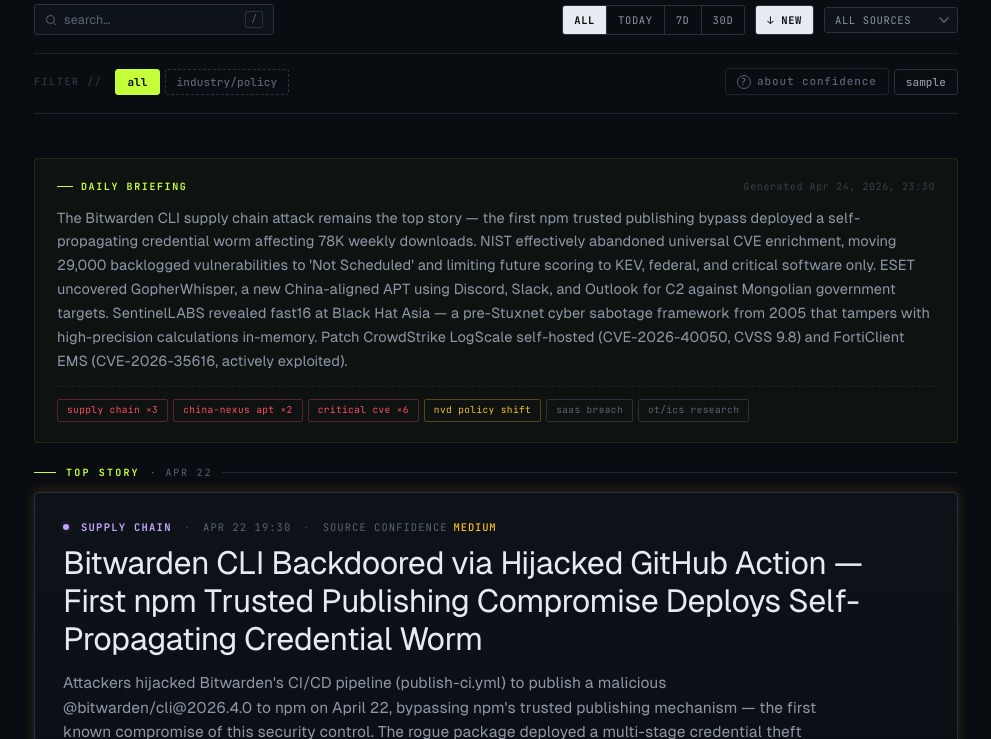
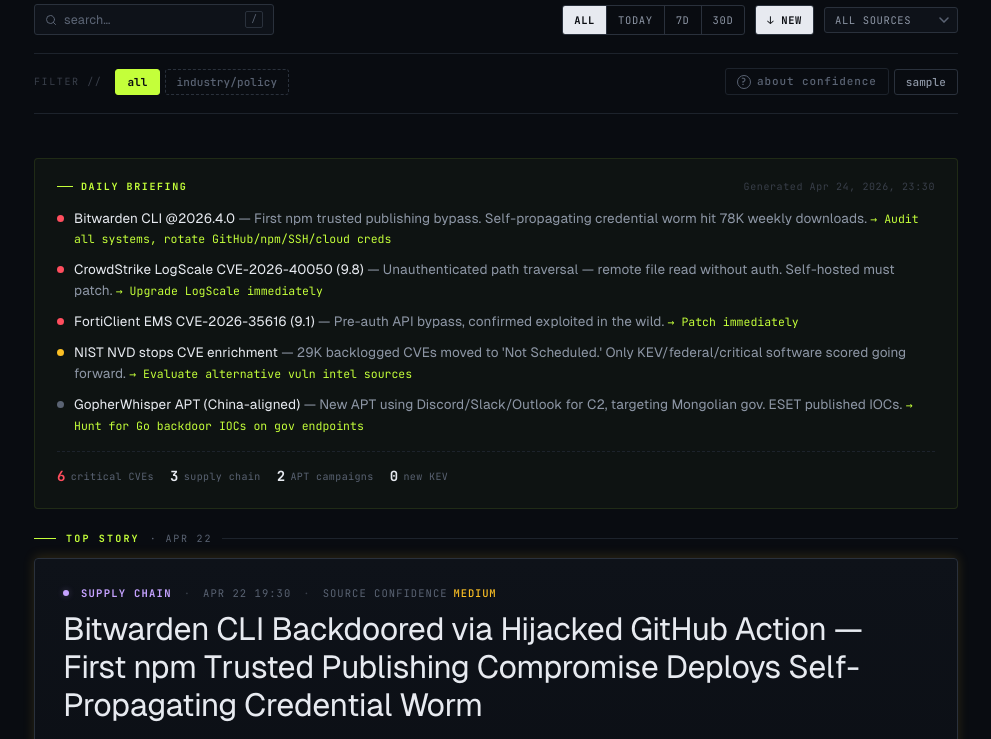
Before and after one commit to vcsk9vxw9y-debug/test-feed, a Flask app: page / in a window 1280 px wide. Shown: the part 264-1003 px from the top of the page, without its empty margins (144-1135 px from the left). Run offline with Flask 3, Linux system fonts and the light colour scheme; tables that the repository leaves empty hold one stand-in row (values such as "Sample post"); parts of the project's set-up code (start-up, migrations or seed data) failed here and were passed over.

Commit message:
feat: briefing redesign (action list), category reorder, add LICENSE
- Replace daily briefing paragraph+themes with prioritized action list
- Add severity dots, action tags, stat row to briefing UI
- Rewrite _load_daily_briefing() with action/stats validation
- Cap generated_at at 40 chars (Aegis finding)
- Move Identity & Access above Ransomware in category priority
- Add source-available license (non-commercial/non-enterprise)

```diff
--- a/app.py
+++ b/app.py
@@ -17,7 +17,7 @@ from scheduler import EXCLUSIONS, FEEDS, fetch_all_feeds, prune_deleted_reddit_p
 TOP_STORY_PATH = os.path.join(os.path.dirname(__file__), "config", "top_story.yml")
 TOP_STORY_REQUIRED = ("title", "summary", "url", "source_name", "published_at")
 DAILY_BRIEFING_PATH = os.path.join(os.path.dirname(__file__), "config", "daily_briefing.yml")
-DAILY_BRIEFING_REQUIRED = ("body", "generated_at")
+DAILY_BRIEFING_REQUIRED = ("actions", "generated_at")
 
 app = Flask(__name__)
 
@@ -476,26 +476,56 @@ def _load_daily_briefing():
     if missing:
         return {"active": False}
 
-    # Sanitize themes: each must be a dict with label, count, severity
-    raw_themes = data.get("themes") or []
-    themes = []
-    for t in raw_themes:
-        if not isinstance(t, dict):
+    # Validate actions: each must have severity, title, description
+    VALID_SEVERITIES = {"critical", "high", "medium"}
+    raw_actions = data.get("actions") or []
+    if not isinstance(raw_actions, list) or len(raw_actions) == 0:
+        return {"active": False}
+
+    actions = []
+    for a in raw_actions:
+        if not isinstance(a, dict):
             continue
-        label = str(t.get("label", "")).strip()
+        title = str(a.get("title", "")).strip()
+        description = str(a.get("description", "")).strip()
+        severity = str(a.get("severity", "medium")).strip().lower()
+        if not title or not description:
+            continue
+        if severity not in VALID_SEVERITIES:
+            severity = "medium"
+        action_text = str(a.get("action", "")).strip()
+        entry = {
+            "severity": severity,
+            "title": title[:200],
+            "description": description[:500],
+        }
+        if action_text:
+            entry["action"] = action_text[:200]
+        actions.append(entry)
+
+    if not actions:
+        return {"active": False}
+
+    # Validate stats (optional)
+    raw_stats = data.get("stats") or []
+    stats = []
+    for s in raw_stats:
+        if not isinstance(s, dict):
+            continue
+        label = str(s.get("label", "")).strip()
         if not label:
             continue
-        themes.append({
+        stats.append({
             "label": label[:50],
-            "count": int(t.get("count", 1)) if isinstance(t.get("count"), (int, float)) else 1,
-            "severity": str(t.get("severity", "neutral"))[:10],
+            "value": int(s.get("value", 0)) if isinstance(s.get("value"), (int, float)) else 0,
+            "hot": bool(s.get("hot", False)),
         })
 
     return {
         "active": True,
-        "body": str(data["body"]).strip()[:2000],
-        "generated_at": str(data["generated_at"]),
-        "themes": themes[:10],
+        "generated_at": str(data["generated_at"]).strip()[:40],
+        "actions": actions[:8],
+        "stats": stats[:6],
     }
 
 
--- a/config/daily_briefing.yml
+++ b/config/daily_briefing.yml
@@ -3,23 +3,37 @@
 # This file is overwritten daily; do not manually edit unless testing.
 active: true
 generated_at: "2026-04-24T23:30:00Z"
-body: "The Bitwarden CLI supply chain attack remains the top story — the first npm trusted publishing bypass deployed a self-propagating credential worm affecting 78K weekly downloads. NIST effectively abandoned universal CVE enrichment, moving 29,000 backlogged vulnerabilities to 'Not Scheduled' and limiting future scoring to KEV, federal, and critical software only. ESET uncovered GopherWhisper, a new China-aligned APT using Discord, Slack, and Outlook for C2 against Mongolian government targets. SentinelLABS revealed fast16 at Black Hat Asia — a pre-Stuxnet cyber sabotage framework from 2005 that tampers with high-precision calculations in-memory. Patch CrowdStrike LogScale self-hosted (CVE-2026-40050, CVSS 9.8) and FortiClient EMS (CVE-2026-35616, actively exploited)."
-themes:
+actions:
+  - severity: "critical"
+    title: "Bitwarden CLI @2026.4.0"
+    description: "First npm trusted publishing bypass. Self-propagating credential worm hit 78K weekly downloads."
+    action: "Audit all systems, rotate GitHub/npm/SSH/cloud creds"
+  - severity: "critical"
+    title: "CrowdStrike LogScale CVE-2026-40050 (9.8)"
+    description: "Unauthenticated path traversal — remote file read without auth. Self-hosted must patch."
+    action: "Upgrade LogScale immediately"
+  - severity: "critical"
+    title: "FortiClient EMS CVE-2026-35616 (9.1)"
+    description: "Pre-auth API bypass, confirmed exploited in the wild."
+    action: "Patch immediately"
+  - severity: "high"
+    title: "NIST NVD stops CVE enrichment"
+    description: "29K backlogged CVEs moved to 'Not Scheduled.' Only KEV/federal/critical software scored going forward."
+    action: "Evaluate alternative vuln intel sources"
+  - severity: "medium"
+    title: "GopherWhisper APT (China-aligned)"
+    description: "New APT using Discord/Slack/Outlook for C2, targeting Mongolian gov. ESET published IOCs."
+    action: "Hunt for Go backdoor IOCs on gov endpoints"
+stats:
+  - label: "critical CVEs"
+    value: 6
+    hot: true
   - label: "supply chain"
-    count: 3
-    severity: "hot"
-  - label: "china-nexus apt"
-    count: 2
-    severity: "hot"
-  - label: "critical cve"
-    count: 6
-    severity: "hot"
-  - label: "nvd policy shift"
-    count: 1
-    severity: "warm"
-  - label: "saas breach"
-    count: 1
-    severity: "neutral"
-  - label: "ot/ics research"
-    count: 1
-    severity: "neutral"
+    value: 3
+    hot: false
+  - label: "APT campaigns"
+    value: 2
+    hot: false
+  - label: "new KEV"
+    value: 0
+    hot: false
--- a/static/main.js
+++ b/static/main.js
@@ -742,34 +742,55 @@ function renderBriefing() {
     header.append(label, ts);
     block.appendChild(header);
 
-    // Body — first sentence gets bold treatment
-    const body = document.createElement("div");
-    body.className = "briefing-body";
-    const text = String(dailyBriefing.body || "");
-    const firstSentEnd = text.indexOf(". ");
-    if (firstSentEnd > 0 && firstSentEnd < 120) {
-        const b = document.createElement("b");
-        b.textContent = text.slice(0, firstSentEnd + 1);
-        body.appendChild(b);
-        body.appendChild(document.createTextNode(" " + text.slice(firstSentEnd + 2)));
-    } else {
-        body.textContent = text;
+    // Action list
+    const actions = dailyBriefing.actions;
+    if (Array.isArray(actions) && actions.length > 0) {
+        const ul = document.createElement("ul");
+        ul.className = "action-list";
+        for (const a of actions) {
+            const li = document.createElement("li");
+            li.className = "action-item";
+
+            const dot = document.createElement("span");
+            dot.className = "sev-dot";
+            if (a.severity === "critical") dot.classList.add("critical");
+            else if (a.severity === "high") dot.classList.add("high");
+            else dot.classList.add("medium");
+
+            const content = document.createElement("div");
+            const strong = document.createElement("strong");
+            strong.textContent = a.title;
+            content.appendChild(strong);
+            content.appendChild(document.createTextNode(" \u2014 " + a.description + " "));
+
+            if (a.action) {
+                const act = document.createElement("span");
+                act.className = "action-tag";
+                act.textContent = "\u2192 " + a.action;
+                content.appendChild(act);
+            }
+
+            li.append(dot, content);
+            ul.appendChild(li);
+        }
+        block.appendChild(ul);
     }
-    block.appendChild(body);
 
-    // Theme tags
-    const themes = dailyBriefing.themes;
-    if (Array.isArray(themes) && themes.length > 0) {
+    // Stat row
+    const stats = dailyBriefing.stats;
+    if (Array.isArray(stats) && stats.length > 0) {
         const row = document.createElement("div");
-        row.className = "briefing-themes";
-        for (const t of themes) {
-            const tag = document.createElement("span");
-            tag.className = "briefing-theme";
-            if (t.severity === "hot") tag.classList.add("hot");
-            else if (t.severity === "warm") tag.classList.add("warm");
-            const countStr = t.count > 1 ? ` \u00D7${t.count}` : "";
-            tag.textContent = `${t.label}${countStr}`;
-            row.appendChild(tag);
+        row.className = "stat-row";
+        for (const s of stats) {
+            const stat = document.createElement("div");
+            stat.className = "stat";
+            const num = document.createElement("span");
+            num.className = "stat-num";
+            if (s.hot) num.classList.add("hot");
+            num.textContent = s.value;
+            const lbl = document.createTextNode(" " + s.label);
+            stat.append(num, lbl);
+            row.appendChild(stat);
         }
         block.appendChild(row);
     }
--- a/static/style.css
+++ b/static/style.css
@@ -407,7 +407,7 @@ html { scroll-behavior: smooth; }
     padding: 8px 0 48px;
 }
 
-/* ---- Daily Briefing block ---- */
+/* ---- Daily Briefing (action list) ---- */
 .briefing {
     margin-top: 20px;
     padding: 20px 22px;
@@ -419,7 +419,7 @@ html { scroll-behavior: smooth; }
     display: flex;
     align-items: center;
     justify-content: space-between;
-    margin-bottom: 12px;
+    margin-bottom: 14px;
     flex-wrap: wrap;
     gap: 8px;
 }
@@ -446,41 +446,70 @@ html { scroll-behavior: smooth; }
     color: var(--type-4);
     letter-spacing: 0.06em;
 }
-.briefing-body {
+
+/* Action list */
+.action-list {
+    list-style: none;
+    display: flex;
+    flex-direction: column;
+    gap: 10px;
+}
+.action-item {
+    display: flex;
+    align-items: flex-start;
+    gap: 10px;
     font-family: var(--sans);
-    font-size: 14.5px;
+    font-size: 13.5px;
+    line-height: 1.55;
     color: var(--type-2);
-    line-height: 1.65;
 }
-.briefing-body b {
+.action-item strong {
     color: var(--type);
     font-weight: 500;
 }
-.briefing-themes {
+.action-tag {
+    color: var(--lime);
+    font-family: var(--mono);
+    font-size: 11.5px;
+}
+
+/* Severity dots */
+.sev-dot {
+    width: 7px;
+    height: 7px;
+    border-radius: 50%;
+    flex-shrink: 0;
+    margin-top: 6px;
+}
+.sev-dot.critical { background: var(--coral); }
+.sev-dot.high { background: var(--amber); }
+.sev-dot.medium { background: var(--type-3); }
+
+/* Stat row */
+.stat-row {
     display: flex;
+    gap: 16px;
+    margin-top: 14px;
+    padding-top: 14px;
+    border-top: 1px dashed var(--line);
     flex-wrap: wrap;
-    gap: 5px;
-    margin-top: 12px;
-    padding-top: 12px;
-    border-top: 1px dashed var(--line);
 }
-.briefing-theme {
+.stat {
     font-family: var(--mono);
-    font-size: 9.5px;
-    padding: 3px 9px;
-    border: 1px solid var(--line-hot);
-    border-radius: 2px;
+    font-size: 10px;
     color: var(--type-3);
     letter-spacing: 0.04em;
-    text-transform: lowercase;
+    display: flex;
+    align-items: center;
+    gap: 5px;
 }
-.briefing-theme.hot {
-    border-color: rgba(255, 78, 94, 0.30);
+.stat-num {
+    font-size: 14px;
+    font-weight: 700;
+    color: var(--type);
+}
+.stat-num.hot {
     color: var(--coral);
-}
-.briefing-theme.warm {
-    border-color: rgba(251, 191, 36, 0.30);
-    color: var(--amber);
 }
 
 /* ---- Lead Story marker + container ---- */
```
Also changed, not shown: categories.yml (+43 -43 lines), 1 other file.
